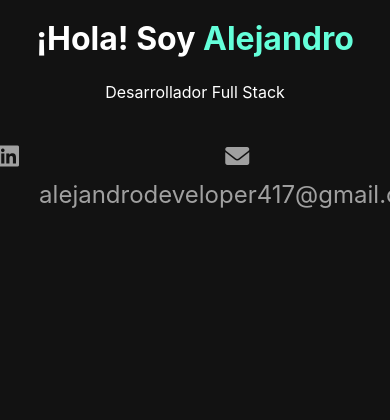
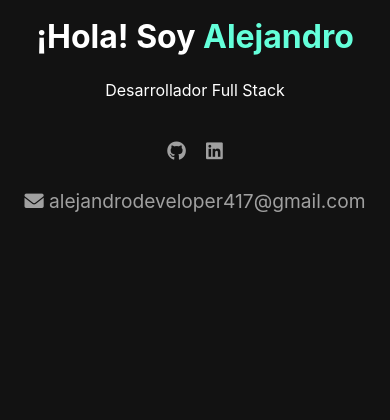
Before and after one commit to AlejandroDev8/Portfolio-Dev, a plain HTML site: page index.html in a window 390 px wide. Shown: the part 424-844 px from the top of the page. Drawn offline with Linux system fonts and the light colour scheme.

Commit message:
Añadiendo estilos responsivos para la clase social-links

```diff
--- a/public/css/index.css
+++ b/public/css/index.css
@@ -92,6 +92,7 @@ section {
   margin-top: 2rem;
   display: flex;
   gap: 1.25rem;
+  flex-wrap: wrap;
 
   & p {
     color: var(--text-secondary);
@@ -313,3 +314,9 @@ h2 {
       grid-row: auto;
   }
 }
+
+@media (max-width: 480px) {
+  .social-links p, .social-links a {
+    font-size: 1.2rem; /* Ajusta según necesites */
+  }
+}
```
